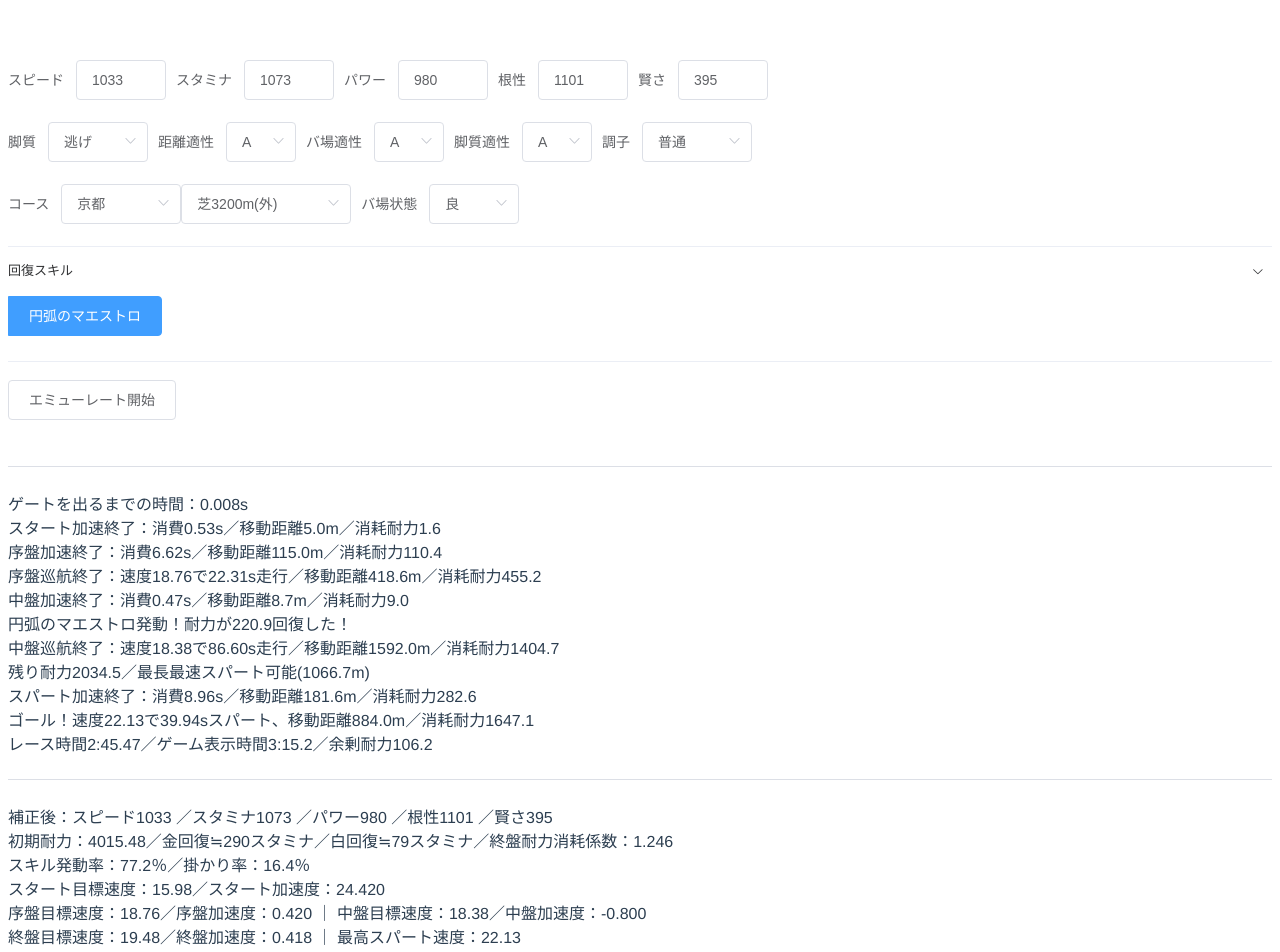
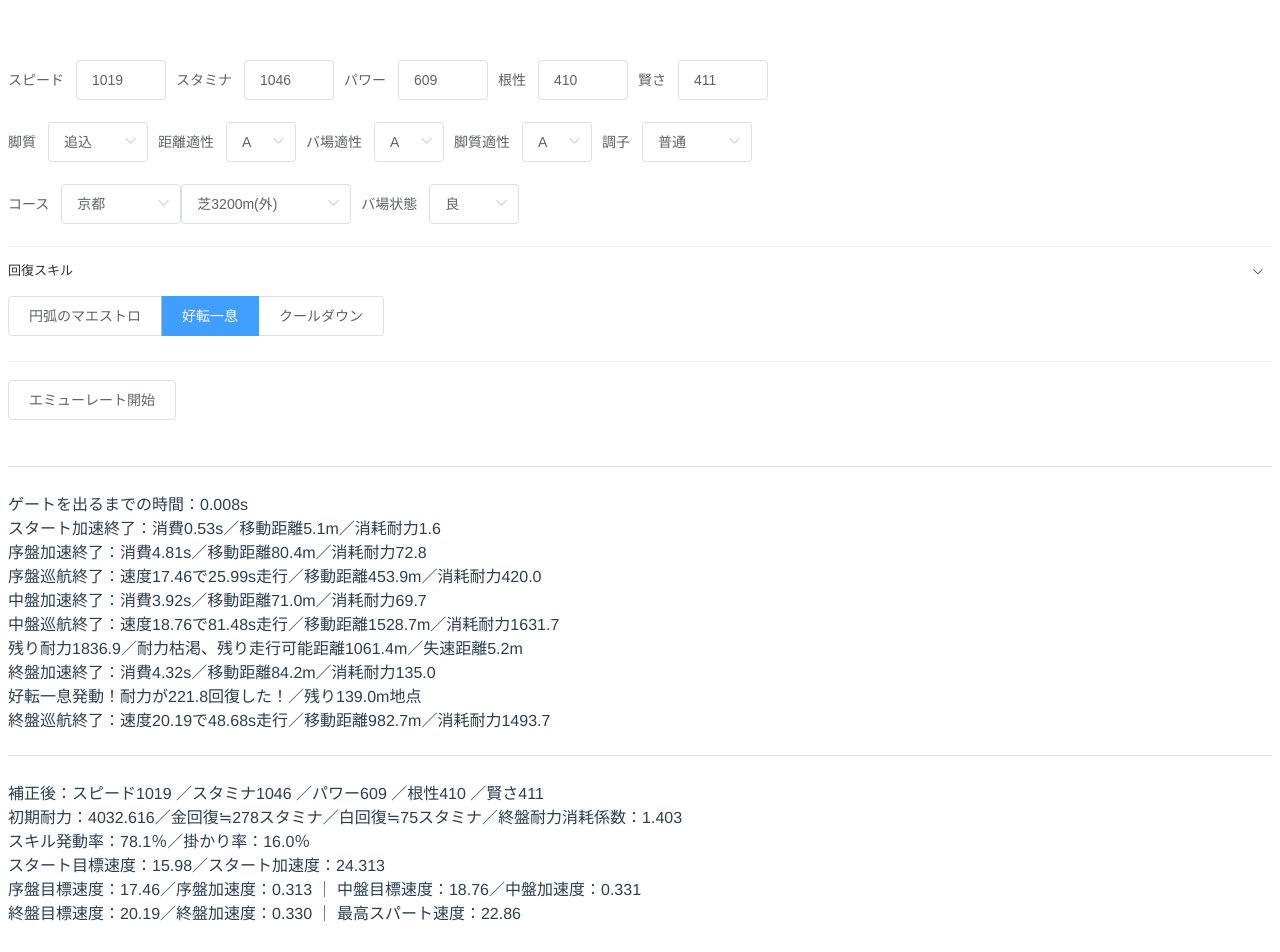
Before and after one commit to urakagi/uma-clock-emu, a Vue app: page / in a window 1280 px wide. Shown: the top 952 px of the page. Built offline with nearby package versions, Linux system fonts and the light colour scheme.

Commit message:
Add more heal skills

```diff
--- a/src/components/Main.vue
+++ b/src/components/Main.vue
@@ -19,10 +19,10 @@
       <br>
       <el-form-item label="脚質">
         <el-select v-model="umaStatus.style" style="width: 100px;">
-          <el-option label="逃げ" value="0"></el-option>
-          <el-option label="先行" value="1"></el-option>
-          <el-option label="差し" value="2"></el-option>
-          <el-option label="追込" value="3"></el-option>
+          <el-option label="逃げ" value="1"></el-option>
+          <el-option label="先行" value="2"></el-option>
+          <el-option label="差し" value="3"></el-option>
+          <el-option label="追込" value="4"></el-option>
         </el-select>
       </el-form-item>
       <el-form-item label="距離適性">
@@ -98,7 +98,7 @@
         <el-collapse-item title="回復スキル" name="heal">
           <el-checkbox-group v-model="hasSkills.heal">
             <el-checkbox-button v-for="(skill, index) in skills.heal" :label="index" :key="skill.name">
-              {{skill.name}}
+              {{ skill.name }}
             </el-checkbox-button>
           </el-checkbox-group>
         </el-collapse-item>
@@ -149,13 +149,13 @@ export default {
   data() {
     return {
       umaStatus: {
-        speed: 1033,
-        stamina: 1073,
-        power: 980,
-        guts: 1101,
-        wisdom: 395,
+        speed: 1019,
+        stamina: 1046,
+        power: 609,
+        guts: 410,
+        wisdom: 411,
         condition: '2',
-        style: '0',
+        style: '4',
         distanceFit: 'A',
         surfaceFit: 'A',
         styleFit: 'A'
@@ -382,10 +382,10 @@ export default {
         this.accelerate(this.v3, this.a3, '終盤加速終了')
       } else {
         this.cruise(this.spurtParameters.speed)
+      }
       if (this.position + this.spurtParameters.distance >= this.trackDetail.distance) {
         const lap = this.updateLap()
         this.log += `終盤巡航終了：速度${this.currentSpeed.toFixed(2)}で${lap.time.toFixed(2)}s走行／移動距離${lap.distance.toFixed(1)}m／消耗耐力${lap.spUsed.toFixed(1)}<br>`
-        }
       }
     },
     moveSpurt() {
@@ -393,11 +393,11 @@ export default {
         this.accelerate(this.spurtParameters.speed, this.a3, 'スパート加速終了')
       } else {
         this.cruise(this.spurtParameters.speed)
+      }
       if (this.position >= this.trackDetail.distance) {
         const lap = this.updateLap(true)
         this.log += `ゴール！速度${this.currentSpeed.toFixed(2)}で${lap.time.toFixed(2)}sスパート、移動距離${lap.distance.toFixed(1)}m／消耗耐力${lap.spUsed.toFixed(1)}<br>`
         this.goal()
-        }
       }
     },
     moveMinSpeed() {
@@ -477,8 +477,8 @@ export default {
         const distanceLeft = this.sp / consumePerMeterV3
         this.log += `耐力枯渇、残り走行可能距離${distanceLeft.toFixed(1)}m／失速距離${(maxDistance - distanceLeft).toFixed(1)}m<br>`
         return {
-          distance: maxDistance,
-          speed: this.a3
+          distance: 0,
+          speed: this.v3
         }
       }
       this.log += `耐力不足、割当可能耐力${excessSp.toFixed(1)}`
@@ -539,9 +539,15 @@ export default {
     },
     secondToDisplayTime(time) {
       const min = Math.floor(time / 60)
-      const sec = Math.floor(time) % 60
-      const decimal = time - Math.floor(time)
-      return `${min}:${sec}.${Math.floor(decimal * 100)}`
+      let sec = Math.floor(time) % 60
+      if (sec < 10) {
+        sec = '0' + sec
+      }
+      let decimal = Math.floor((time - Math.floor(time)) * 100)
+      if (decimal < 10) {
+        decimal = '0' + decimal
+      }
+      return `${min}:${sec}.${decimal}`
     }
   }
 }
--- a/src/components/data/MixinConstants.vue
+++ b/src/components/data/MixinConstants.vue
@@ -79,50 +79,50 @@ export default {
         'G': 0.1,
       },
       styleSpCoef: {
-        0: 0.95,
-        1: 0.89,
-        2: 1,
-        3: 0.995
+        1: 0.95,
+        2: 0.89,
+        3: 1,
+        4: 0.995
       },
       styleSpeedCoef: {
-        0: {
+        1: {
           0: 1,
           1: 0.98,
           2: 0.962
         },
-        1: {
+        2: {
           0: 0.978,
           1: 0.991,
           2: 0.975
         },
-        2: {
+        3: {
           0: 0.938,
           1: 0.998,
           2: 0.994
         },
-        3: {
+        4: {
           0: 0.931,
           1: 1,
           2: 1
         }
       },
       styleAccelerateCoef: {
-        0: {
+        1: {
           0: 1,
           1: 1,
           2: 0.996
         },
-        1: {
+        2: {
           0: 0.985,
           1: 1,
           2: 0.996
         },
-        2: {
+        3: {
           0: 0.975,
           1: 1,
           2: 1
         },
-        3: {
+        4: {
           0: 0.945,
           1: 1,
           2: 0.997
--- a/src/components/data/MixinCourseData.vue
+++ b/src/components/data/MixinCourseData.vue
@@ -7,10 +7,11 @@ export default {
         'kyoto': {
           't3200o': {
             name: '芝3200m(外)',
+            distanceType: 4,
             surface: 'turf',
             distance: 3200,
             statusCheck: [],
-            corners: [[1800, 1600], [1600, 1400], [870, 620], [620, 400]],
+            corners: [[2670, 2420], [2420, 2200], [1800, 1600], [1600, 1400], [870, 620], [620, 400]],
             triggerUphill: [3000, 1100],
             triggerDownhill: [2700, 800],
             uphill: [
@@ -26,9 +27,7 @@ export default {
       }
     }
   },
-  methods: {
-
-  }
+  methods: {}
 }
 </script>
 
--- a/src/components/data/MixinSkills.vue
+++ b/src/components/data/MixinSkills.vue
@@ -7,13 +7,12 @@ export default {
       invokedSkills: [],
       coolDownMap: {},
       hasSkills: {
-        heal: [0],
+        heal: [1],
       },
       skills: {
         heal: [
           {
             name: '円弧のマエストロ',
-            timing: 'corner',
             randoms: [],
             cd: 500,
             init: function () {
@@ -23,7 +22,35 @@ export default {
               return thiz.isInRandom(this.randoms, startPosition)
             },
             trigger: function () {
-              thiz.heal(550)
+              thiz.doHeal(550)
+            }
+          },
+          {
+            name: '好転一息',
+            randoms: [],
+            cd: 500,
+            init: function () {
+              this.randoms = thiz.initStraightRandom()
+            },
+            check: function (startPosition) {
+              return thiz.isInRandom(this.randoms, startPosition)
+            },
+            trigger: function () {
+              thiz.doHeal(550)
+            }
+          },
+          {
+            name: 'クールダウン',
+            randoms: [],
+            cd: 500,
+            init: function () {
+              this.randoms = thiz.initStraightRandom()
+            },
+            check: function (startPosition) {
+              return thiz.trackDetail.distanceType === 4 && thiz.isInRandom(this.randoms, startPosition)
+            },
+            trigger: function () {
+              thiz.doHeal(550)
             }
           }
         ]
@@ -40,11 +67,11 @@ export default {
       this.invokedSkills = []
       this.coolDownMap = {}
       for (const type in this.hasSkills) {
-        for (const index in this.hasSkills[type]) {
+        for (const index of this.hasSkills[type]) {
           const skill = this.skills[type][index]
           // FIXME: for debug, always pass wisdom check
-          if (Math.random() * 100 < (100000 - 9000.0 / this.umaStatus.wisdom)) {
-            // if (Math.random() * 100 < (100 - 9000.0 / this.umaStatus.wisdom)) {
+          // if (Math.random() * 100 < (100000 - 9000.0 / this.umaStatus.wisdom)) {
+          if (Math.random() * 100 < (100 - 9000.0 / this.umaStatus.wisdom)) {
             if (skill.init) {
               skill.init()
             }
@@ -62,15 +89,16 @@ export default {
           this.log += `${skill.name}発動！`
           skill.trigger()
           this.coolDownMap[skill.name] = this.frameElapsed
+          const pos = this.trackDetail.distance - this.position
+          this.log += `／残り${pos.toFixed(1)}m地点<br>`
         }
       }
     },
-    isInCorner(startPosition) {
+    isInCorner(position) {
       for (const corner of this.trackDetail.corners) {
         const start = this.trackDetail.distance - corner[0]
         const end = this.trackDetail.distance - corner[1]
-        if ((startPosition >= start && startPosition <= end ||
-            this.position >= start && this.position <= end)) {
+        if (position >= start && position <= end) {
           return true
         }
       }
@@ -78,12 +106,19 @@ export default {
     },
     initCornerRandom() {
       const ret = []
-      for (const corner of this.trackDetail.corners) {
+      for (const corner of this.trackDetail.corners.slice(-4)) {
         const start = this.trackDetail.distance - corner[0]
         const end = this.trackDetail.distance - corner[1]
         ret.push(Math.random() * (end - start) + start)
       }
       return ret
+    },
+    initStraightRandom() {
+      let pos
+      do {
+        pos = Math.random() * this.trackDetail.distance
+      } while (this.isInCorner(pos))
+      return [pos]
     },
     isInRandom(randoms, startPosition) {
       for (const random of randoms) {
@@ -100,10 +135,19 @@ export default {
       return (this.frameElapsed - this.coolDownMap[skill.name]) / 15.0 <
           skill.cd * this.timeCoef
     },
-    heal(value) {
+    doHeal(value) {
       const heal = this.spMax * value / 10000.0
       this.sp += heal
-      this.log += `耐力が${heal.toFixed(1)}回復した！<br>`
+      let waste = 0
+      if (this.sp > this.spMax) {
+        waste = this.sp - this.spMax
+        this.sp = this.spMax
+      }
+      if (waste > 0) {
+        this.log += `耐力が${waste.toFixed(1)}溢れ、${(heal - waste).toFixed(1)}回復した！`
+      } else {
+        this.log += `耐力が${heal.toFixed(1)}回復した！`
+      }
     }
   }
 }
```
Lines whose indentation alone changed are shown as unchanged.
